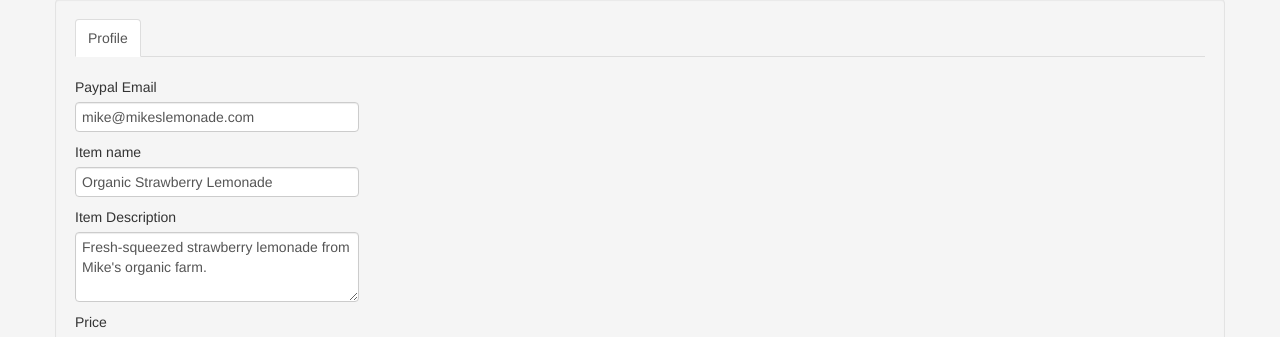
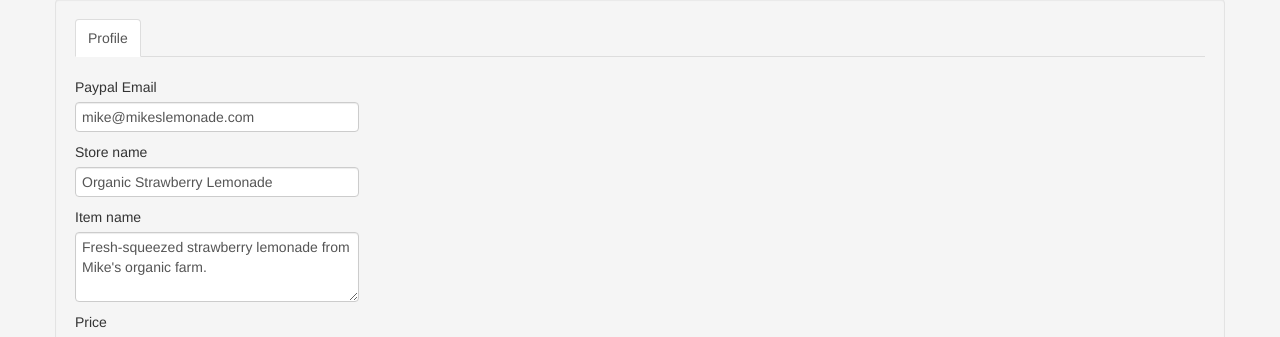
Before and after one commit to goofyahead/TapToPay, a Jekyll site: the page public/index.html, which Jekyll copies as it is, in a window 1280 px wide and 1121 px high. Shown: the part 584-921 px from the top of the window. Built offline with Jekyll 4.4.1, drawn with Linux system fonts in a browser that asks for light colours; Markdown is read by kramdown in place of the engine named in the settings.

```diff
--- a/public/index.html
+++ b/public/index.html
@@ -137,11 +137,11 @@
       <div class="tab-pane active in" id="home">
         <form action="/api/vendor" method="post" id="tab">
             <label>Paypal Email</label>
-            <input name="Email" type="text" value="mike@mikeslemonade.com" class="input-xlarge">
+            <input name="email" type="text" value="mike@mikeslemonade.com" class="input-xlarge">
+            <label>Store name</label>
+            <input name="store" type="text" value="Organic Strawberry Lemonade" class="input-xlarge">
             <label>Item name</label>
-            <input name="ItemName" type="text" value="Organic Strawberry Lemonade" class="input-xlarge">
-            <label>Item Description</label>
-            <textarea name="ItemDescription" value="Fresh-squeezed strawberry lemonade from Mike's organic farm." rows="3" class="input-xlarge">Fresh-squeezed strawberry lemonade from Mike's organic farm.
+            <textarea name="item" value="Fresh-squeezed strawberry lemonade from Mike's organic farm." rows="3" class="input-xlarge">Fresh-squeezed strawberry lemonade from Mike's organic farm.
             </textarea>            <div>
             <label>Price</label>
             <input name="price" type="text" value="2.00" class="input-xlarge">
```
Also changed, not shown: app.js (+9 -2 lines).
